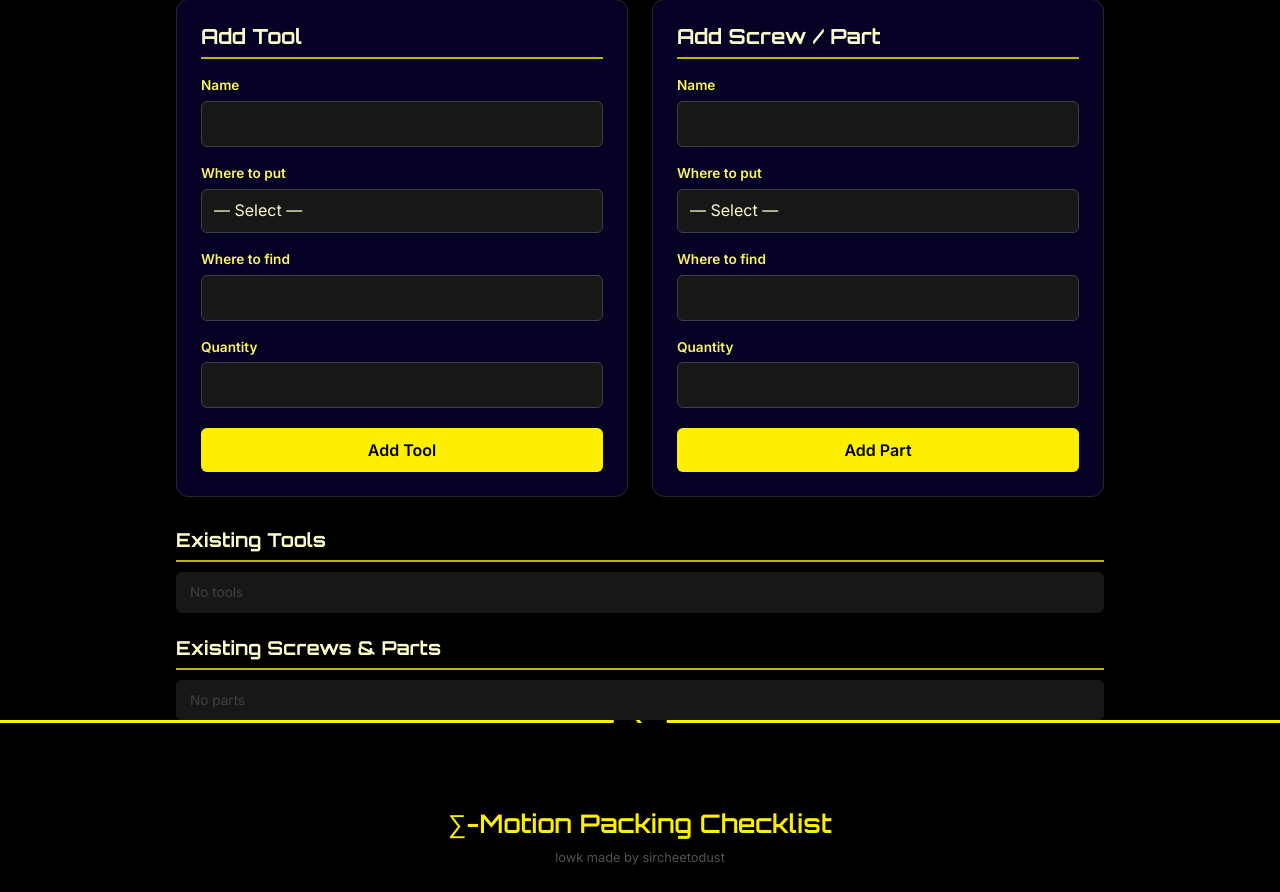
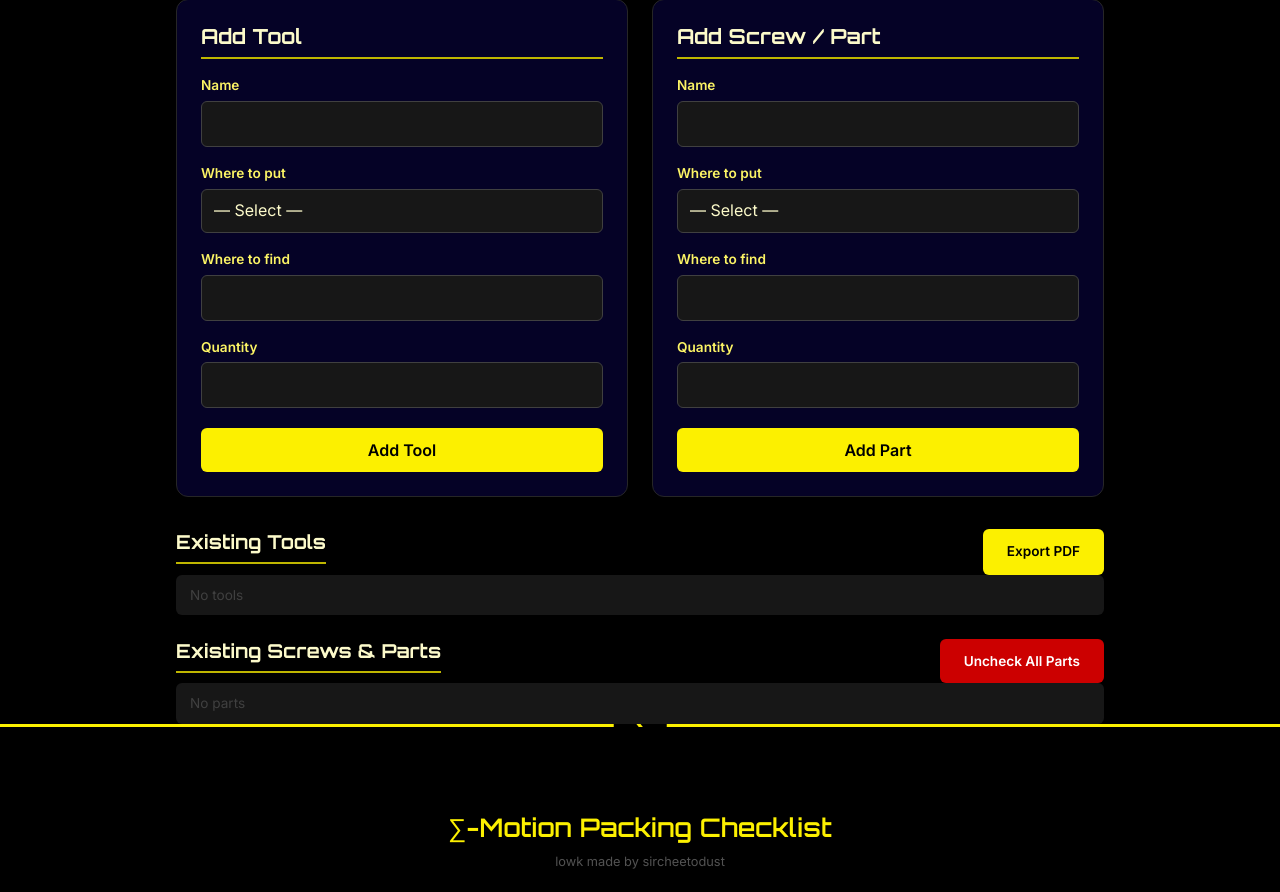
Before and after one commit to thecheetoman/packinglist, a Flask app: page /leads in a window 1280 px wide. Shown: the part 244-1136 px from the top of the page. Before the commit the page ends 1109 px from the top, so only its background shows below. Run offline with Flask 3, Linux system fonts and the light colour scheme; the visitor is signed in with stand-in values (Sample User, id 1); data that the repository does not hold is empty.

Commit message:
pdf export for tools with locations. Reseting screws and parts checked off-ing

```diff
--- a/app.py
+++ b/app.py
@@ -1,8 +1,9 @@
 import os
 from datetime import datetime
 from dotenv import load_dotenv
-from flask import Flask, render_template, request, redirect, url_for, session, flash, jsonify
+from flask import Flask, render_template, request, redirect, url_for, session, flash, jsonify, Response
 from flask_sqlalchemy import SQLAlchemy
+from fpdf import FPDF
 from functools import wraps
 
 load_dotenv()
@@ -19,7 +20,7 @@ ADMIN_PASSWORD = os.environ.get('CHECKLIST_ADMIN_PW', 'changeme')
 LOG_ON_PASSWORD = os.environ.get('LOG_ON_PASSWORD', 'packing2025')
 
 # IMPORTANT
-LOCATIONS = ['Drawer 1', 'Drawer 2', 'Drawer 3']
+LOCATIONS = ['Drawer 1', 'Drawer 2', 'Drawer 3', "Shelf A"]
 
 db = SQLAlchemy(app)
 
@@ -228,6 +229,47 @@ def leads():
     return render_template('leads.html', items=items, parts=parts, locations=LOCATIONS)
 
 
+@app.route('/leads/export-tools.pdf')
+@admin_required
+def leads_export_tools():
+    items = Item.query.order_by(Item.tool).all()
+
+    pdf = FPDF()
+    pdf.add_page()
+    pdf.set_font('Helvetica', 'B', 16)
+    pdf.cell(0, 10, 'E Motion Tools and Locations', new_x='LMARGIN', new_y='NEXT', align='C')
+    pdf.ln(8)
+
+    pdf.set_font('Helvetica', 'B', 11)
+    pdf.set_fill_color(220, 220, 220)
+    pdf.cell(90, 8, 'Tool', border=1, fill=True, align='C')
+    pdf.cell(90, 8, 'Location', border=1, fill=True, align='C')
+    pdf.ln()
+
+    pdf.set_font('Helvetica', '', 10)
+    for item in items:
+        loc = item.location or item.where_to_put or ''
+        pdf.cell(90, 7, item.tool, border=1)
+        pdf.cell(90, 7, loc, border=1)
+        pdf.ln()
+
+    return Response(bytes(pdf.output(dest='S')),
+                    mimetype='application/pdf',
+                    headers={'Content-Disposition': 'attachment; filename=toolMap.pdf'})
+
+
+@app.route('/leads/uncheck-parts', methods=['POST'])
+@admin_required
+def leads_uncheck_parts():
+    for p in Part.query.all():
+        p.checked = False
+        p.checked_by = None
+    db.session.commit()
+    bump_updated()
+    flash('All screws &amp; parts unchecked.', 'success')
+    return redirect(url_for('leads'))
+
+
 @app.route('/leads/reset', methods=['POST'])
 @admin_required
 def leads_reset():
--- a/requirements.txt
+++ b/requirements.txt
@@ -1,4 +1,5 @@
 psycopg2-binary==2.9.9
+fpdf2==2.8.7
 python-dotenv==1.0.1
 blinker==1.9.0
 click==8.4.2
--- a/templates/leads.html
+++ b/templates/leads.html
@@ -70,7 +70,10 @@
   </div>
 
   <div class="lead-list">
-    <h3>Existing Tools</h3>
+    <div style="display:flex;align-items:center;justify-content:space-between">
+      <h3>Existing Tools</h3>
+      <a href="/leads/export-tools.pdf" class="btn btn-yellow" style="font-size:0.85em;text-decoration:none">Export PDF</a>
+    </div>
     <ul>
       {% for it in items %}
         <li><a href="/item/{{it.id}}">{{it.tool}}</a> — {{it.quantity}} — {% if it.location %}<strong>{{it.location}}</strong>{% endif %} {{it.where_to_put}} — {{it.where_to_find}}</li>
@@ -79,7 +82,12 @@
   </div>
 
   <div class="lead-list">
-    <h3>Existing Screws &amp; Parts</h3>
+    <div style="display:flex;align-items:center;justify-content:space-between">
+      <h3>Existing Screws &amp; Parts</h3>
+      <form action="/leads/uncheck-parts" method="post" onsubmit="return confirm('Uncheck all screws and parts?')">
+        <button type="submit" class="btn btn-danger" style="font-size:0.85em">Uncheck All Parts</button>
+      </form>
+    </div>
     <ul>
       {% for p in parts %}
         <li><a href="/item/{{p.id}}">{{p.tool}}</a> — {{p.quantity}} — {% if p.location %}<strong>{{p.location}}</strong>{% endif %} {{p.where_to_put}} — {{p.where_to_find}}</li>
```
